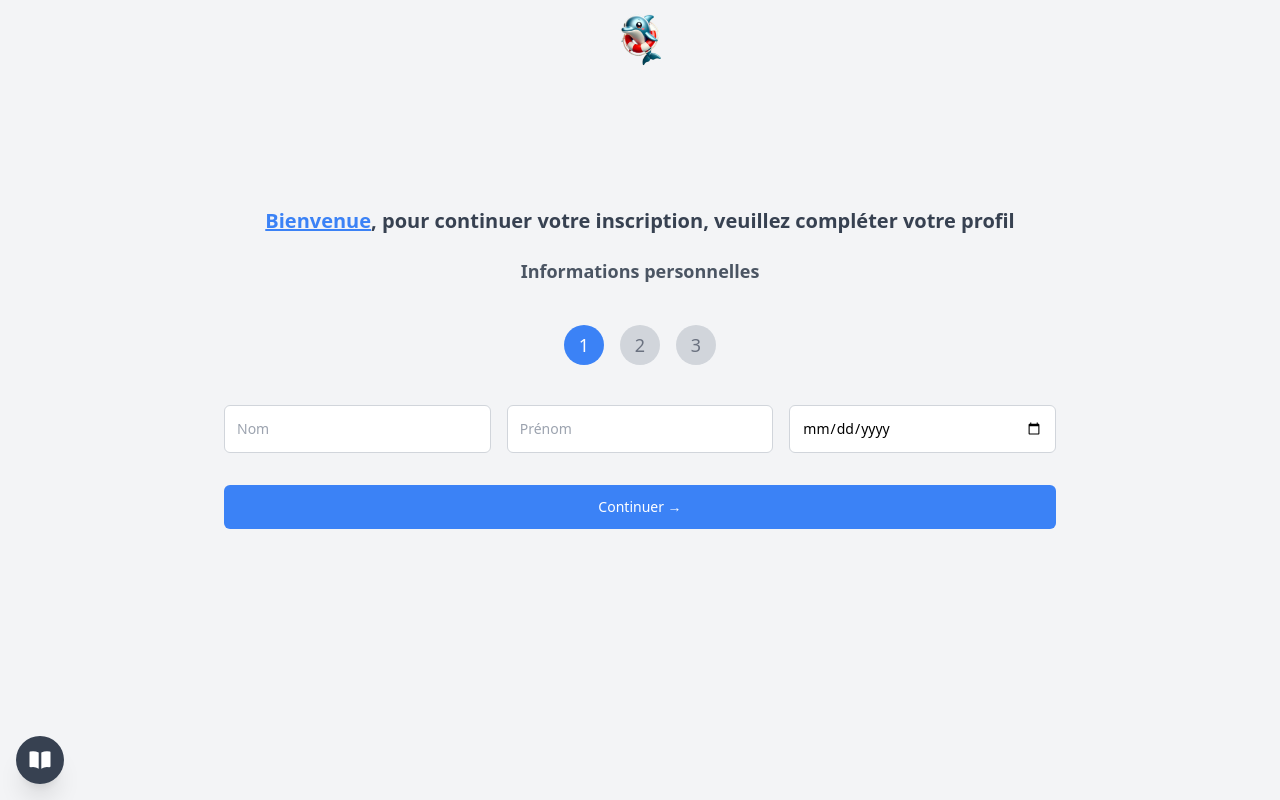
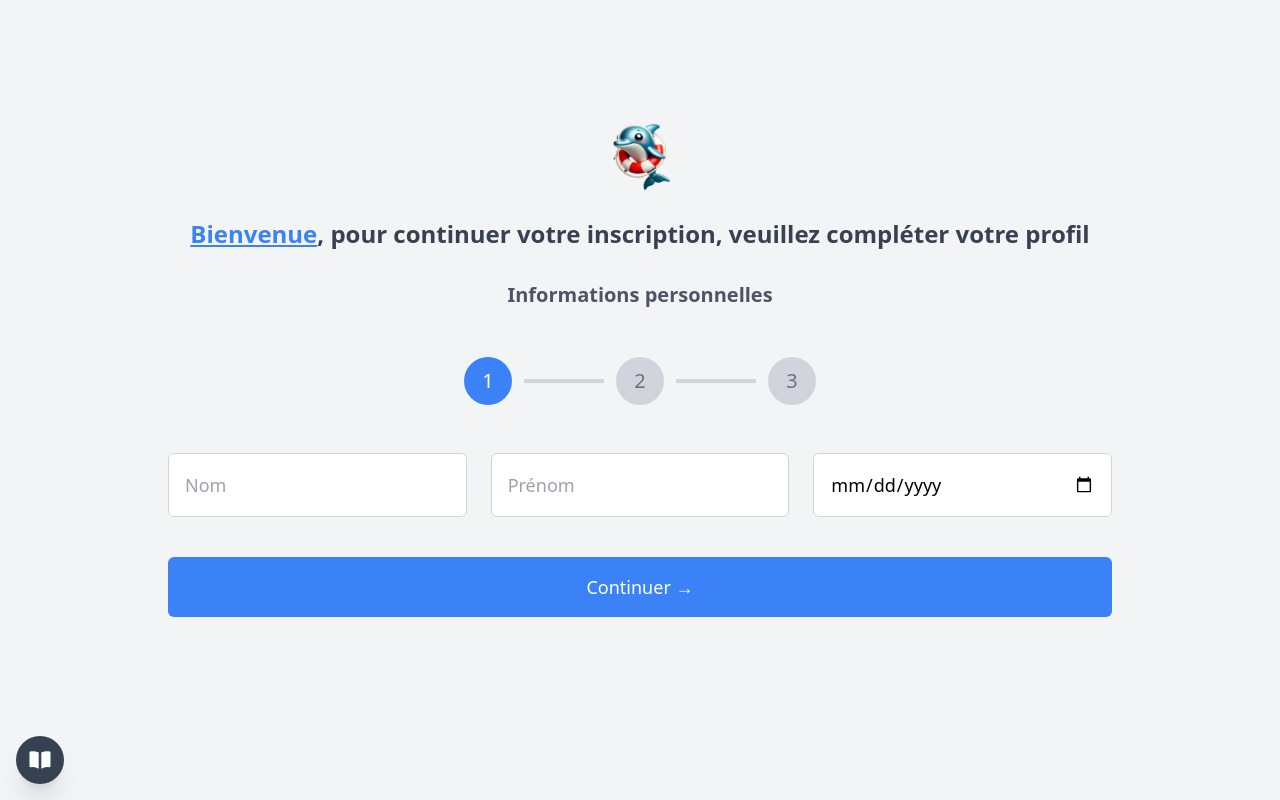
Before and after one commit to erwanmarega/SAE501, a Next.js app in the folder vsj_next/: page /signup in a window 1280 px wide. Built offline with nearby package versions, Linux system fonts and the light colour scheme.

Commit message:
Maj signup

```diff
--- a/package.json
+++ b/package.json
@@ -1,6 +1,7 @@
 {
   "dependencies": {
     "autoprefixer": "^10.4.20",
+    "framer-motion": "^11.13.4",
     "postcss": "^8.4.49",
     "tailwindcss": "^3.4.15"
   }
--- a/vsj_next/app/globals.css
+++ b/vsj_next/app/globals.css
@@ -37,3 +37,33 @@
   font-weight: 300; /* Light */
   font-style: normal;
 }
+@keyframes grow {
+  from {
+    width: 0;
+  }
+  to {
+    width: 100%;
+  }
+}
+@keyframes grow {
+  from {
+    width: 0;
+  }
+  to {
+    width: 100%;
+  }
+}
+
+.progress-bar {
+  height: 4px;
+  width: 100%;
+  background-color: #d1d5db;
+  overflow: hidden;
+  position: relative;
+  transition: background-color 0.3s ease-in-out;
+}
+
+.progress-bar.progress-active {
+  background-color: #3b82f6;
+  animation: grow 0.5s ease-in-out forwards;
+}
--- a/vsj_next/app/signup/page.tsx
+++ b/vsj_next/app/signup/page.tsx
@@ -1,13 +1,13 @@
 "use client";
 
 import React, { useState } from "react";
-import { motion } from "framer-motion";
 import Confetti from "react-confetti";
-import Logo from "../components/ui/logo";
 
 const Signup: React.FC = () => {
   const [step, setStep] = useState(1);
   const [showConfetti, setShowConfetti] = useState(false);
+  const [barWidthStep1To2, setBarWidthStep1To2] = useState(0); // Barre entre 1 et 2
+  const [barWidthStep2To3, setBarWidthStep2To3] = useState(0); // Barre entre 2 et 3
 
   const handleNextStep = () => {
     if (step === 3) {
@@ -16,28 +16,48 @@ const Signup: React.FC = () => {
     } else {
       setStep((prev) => Math.min(prev + 1, 3));
     }
+
+    // Animer la barre entre l'étape 1 et 2
+    if (step === 1 && barWidthStep1To2 < 100) {
+      setBarWidthStep1To2((prev) => Math.min(prev + 100, 100)); // Ne pas dépasser 100%
+    }
+    // Animer la barre entre l'étape 2 et 3
+    if (step === 2 && barWidthStep2To3 < 100) {
+      setBarWidthStep2To3((prev) => Math.min(prev + 100, 100)); // Ne pas dépasser 100%
+    }
   };
 
-  const handlePreviousStep = () => setStep((prev) => Math.max(prev - 1, 1));
+  const handlePreviousStep = () => {
+    setStep((prev) => Math.max(prev - 1, 1));
+
+    // Animer la barre pour la réduction de droite à gauche entre 1 et 2
+    if (step === 2 && barWidthStep1To2 > 0) {
+      setBarWidthStep1To2((prev) => Math.max(prev - 100, 0)); // Ne pas descendre en dessous de 0
+    }
+    // Animer la barre pour la réduction de droite à gauche entre 2 et 3
+    if (step === 3 && barWidthStep2To3 > 0) {
+      setBarWidthStep2To3((prev) => Math.max(prev - 100, 0)); // Ne pas descendre en dessous de 0
+    }
+  };
 
   const stepTitles = ["Informations personnelles", "Résidence", "Coordonnées"];
 
   return (
-    <div className="min-h-screen flex items-center justify-center bg-gray-100 text-base md:text-lg">
+    <div className="min-h-screen flex items-center justify-center bg-gray-100 text-[1.125rem] md:text-xl">
       {showConfetti && <Confetti />}
-      <div className="w-full max-w-4xl p-8 min-h-[400px]">
+      <div className="w-full max-w-5xl p-10">
         {step === 4 ? (
           <div className="flex flex-col items-center">
-            <div className="text-4xl mb-6 flex items-center justify-center w-16 h-16 bg-blue-500 text-white rounded-full">
+            <div className="text-5xl mb-8 flex items-center justify-center w-20 h-20 bg-blue-500 text-white rounded-full">
               ✓
             </div>
-            <h1 className="text-2xl font-bold text-black mb-4">
+            <h1 className="text-3xl font-bold text-black mb-6">
               Profil bien enregistré
             </h1>
-            <div className="text-6xl mb-6">👏</div>
+            <div className="text-7xl mb-8">👏</div>
             <button
-              className="bg-blue-500 text-white font-medium text-sm py-3 px-12 rounded-md hover:bg-blue-600 transition-all"
-              onClick={() => (window.location.href = "/")}
+              className="bg-blue-500 text-white font-medium text-lg py-4 px-16 rounded-md hover:bg-blue-600 transition-all"
+              onClick={() => (window.location.href = "/home")}
             >
               Démarrer l'expérience →
             </button>
@@ -45,56 +65,70 @@ const Signup: React.FC = () => {
         ) : (
           <>
             {/* En-tête */}
-            <div className="flex flex-col items-center mb-10">
-              <Logo placement="center" />
-              <h1 className="text-xl font-semibold text-gray-700 text-center leading-tight">
+            <div className="flex flex-col items-center mb-12">
+              <img
+                src="./assets/img/logo.png"
+                alt="Logo"
+                className="w-20 h-20 mb-6"
+              />
+              <h1 className="text-2xl font-semibold text-gray-700 text-center leading-tight">
                 <span className="text-blue-500 underline">Bienvenue</span>, pour
                 continuer votre inscription, veuillez compléter votre profil
               </h1>
-              <h2 className="text-lg font-bold text-gray-600 mt-6">
+              <h2 className="text-xl font-bold text-gray-600 mt-8">
                 {stepTitles[step - 1]}
               </h2>
             </div>
 
             {/* Progression */}
-            <div className="flex items-center justify-center gap-2 mb-10">
-              <div className="flex items-center gap-2">
+            <div className="flex items-center justify-center gap-3 mb-12">
+              {/* Barre entre 1 et 2 */}
+              <div className="flex items-center gap-3">
                 <div
-                  className={`w-10 h-10 flex items-center justify-center rounded-full text-lg font-medium ${
-                    step >= 1
+                  className={`w-12 h-12 flex items-center justify-center rounded-full text-xl font-medium ${
+                    step > 1
+                      ? "bg-blue-500 text-white"
+                      : "bg-blue-500 text-white"
+                  }`}
+                >
+                  {step > 1 ? "✔" : "1"}
+                </div>
+                <div className="relative w-20 h-[4px] bg-gray-300">
+                  <div
+                    className={`absolute left-0 top-0 h-full bg-blue-500`}
+                    style={{
+                      width: `${barWidthStep1To2}%`,
+                      transition: "width 0.5s ease",
+                    }}
+                  ></div>
+                </div>
+              </div>
+              {/* Barre entre 2 et 3 */}
+              <div className="flex items-center gap-3">
+                <div
+                  className={`w-12 h-12 flex items-center justify-center rounded-full text-xl font-medium ${
+                    step > 2
+                      ? "bg-blue-500 text-white"
+                      : step === 2
                       ? "bg-blue-500 text-white"
                       : "bg-gray-300 text-gray-500"
                   }`}
                 >
-                  1
+                  {step > 2 ? "✔" : "2"}
                 </div>
-                <motion.div
-                  className="h-[3px] bg-gray-300"
-                  animate={{ width: step > 1 ? "100%" : "0%" }}
-                  transition={{ duration: 0.5 }}
-                  style={{ width: "4rem" }}
-                />
+                <div className="relative w-20 h-[4px] bg-gray-300">
+                  <div
+                    className={`absolute left-0 top-0 h-full bg-blue-500`}
+                    style={{
+                      width: `${barWidthStep2To3}%`,
+                      transition: "width 0.5s ease",
+                    }}
+                  ></div>
+                </div>
               </div>
-              <div className="flex items-center gap-2">
+              <div className="flex items-center gap-3">
                 <div
-                  className={`w-10 h-10 flex items-center justify-center rounded-full text-lg font-medium ${
-                    step >= 2
-                      ? "bg-blue-500 text-white"
-                      : "bg-gray-300 text-gray-500"
-                  }`}
-                >
-                  2
-                </div>
-                <motion.div
-                  className="h-[3px] bg-gray-300"
-                  animate={{ width: step === 3 ? "100%" : "0%" }}
-                  transition={{ duration: 0.5 }}
-                  style={{ width: "4rem" }}
-                />
-              </div>
-              <div className="flex items-center gap-2">
-                <div
-                  className={`w-10 h-10 flex items-center justify-center rounded-full text-lg font-medium ${
+                  className={`w-12 h-12 flex items-center justify-center rounded-full text-xl font-medium ${
                     step === 3
                       ? "bg-blue-500 text-white"
                       : "bg-gray-300 text-gray-500"
@@ -107,91 +141,89 @@ const Signup: React.FC = () => {
 
             {/* Formulaires */}
             {step === 1 && (
-              <form className="grid grid-cols-3 gap-4 mb-8">
+              <form className="grid grid-cols-3 gap-6 mb-10">
                 <input
                   type="text"
                   name="nom"
                   placeholder="Nom"
-                  className="col-span-1 border border-gray-300 rounded-md p-3 text-sm focus:outline-none focus:ring-2 focus:ring-blue-500"
+                  className="col-span-1 border border-gray-300 rounded-md p-4 text-lg focus:outline-none focus:ring-2 focus:ring-blue-500"
                 />
                 <input
                   type="text"
                   name="prenom"
                   placeholder="Prénom"
-                  className="col-span-1 border border-gray-300 rounded-md p-3 text-sm focus:outline-none focus:ring-2 focus:ring-blue-500"
+                  className="col-span-1 border border-gray-300 rounded-md p-4 text-lg focus:outline-none focus:ring-2 focus:ring-blue-500"
                 />
                 <input
                   type="date"
                   name="dateNaissance"
                   placeholder="JJ/MM/AAAA"
-                  className="col-span-1 border border-gray-300 rounded-md p-3 text-sm focus:outline-none focus:ring-2 focus:ring-blue-500"
+                  className="col-span-1 border border-gray-300 rounded-md p-4 text-lg focus:outline-none focus:ring-2 focus:ring-blue-500"
                 />
               </form>
             )}
 
             {step === 2 && (
-              <form className="grid grid-cols-3 gap-4 mb-8">
+              <form className="grid grid-cols-3 gap-6 mb-10">
                 <input
                   type="text"
                   name="adresse"
                   placeholder="Adresse"
-                  className="col-span-1 border border-gray-300 rounded-md p-3 text-sm focus:outline-none focus:ring-2 focus:ring-blue-500"
+                  className="col-span-1 border border-gray-300 rounded-md p-4 text-lg focus:outline-none focus:ring-2 focus:ring-blue-500"
                 />
                 <input
                   type="text"
                   name="codePostal"
                   placeholder="Code Postal"
-                  className="col-span-1 border border-gray-300 rounded-md p-3 text-sm focus:outline-none focus:ring-2 focus:ring-blue-500"
+                  className="col-span-1 border border-gray-300 rounded-md p-4 text-lg focus:outline-none focus:ring-2 focus:ring-blue-500"
                 />
                 <input
                   type="text"
                   name="ville"
                   placeholder="Ville"
-                  className="col-span-1 border border-gray-300 rounded-md p-3 text-sm focus:outline-none focus:ring-2 focus:ring-blue-500"
+                  className="col-span-1 border border-gray-300 rounded-md p-4 text-lg focus:outline-none focus:ring-2 focus:ring-blue-500"
                 />
               </form>
             )}
 
             {step === 3 && (
-              <form className="grid grid-cols-3 gap-4 mb-8">
+              <form className="grid grid-cols-3 gap-6 mb-10">
                 <input
                   type="text"
                   name="telephone"
                   placeholder="Téléphone"
-                  className="col-span-1 border border-gray-300 rounded-md p-3 text-sm focus:outline-none focus:ring-2 focus:ring-blue-500"
+                  className="col-span-1 border border-gray-300 rounded-md p-4 text-lg focus:outline-none focus:ring-2 focus:ring-blue-500"
                 />
                 <input
                   type="email"
                   name="email"
                   placeholder="Adresse mail"
-                  className="col-span-1 border border-gray-300 rounded-md p-3 text-sm focus:outline-none focus:ring-2 focus:ring-blue-500"
+                  className="col-span-1 border border-gray-300 rounded-md p-4 text-lg focus:outline-none focus:ring-2 focus:ring-blue-500"
                 />
                 <input
                   type="text"
                   name="ville"
                   placeholder="Ville"
-                  className="col-span-1 border border-gray-300 rounded-md p-3 text-sm focus:outline-none focus:ring-2 focus:ring-blue-500"
+                  className="col-span-1 border border-gray-300 rounded-md p-4 text-lg focus:outline-none focus:ring-2 focus:ring-blue-500"
                 />
               </form>
             )}
 
             {/* Boutons */}
-            <div className="flex flex-col gap-4">
+            <div className="flex flex-col gap-1">
               <button
                 type="button"
                 onClick={handleNextStep}
-                className="w-full bg-blue-500 text-white font-medium text-sm py-3 rounded-md hover:bg-blue-600 transition-all"
+                className="w-full bg-blue-500 text-white font-medium text-lg py-4 rounded-md hover:bg-blue-600 transition-all"
               >
                 Continuer →
               </button>
-              <div className="h-12">
+              <div className="h-16">
                 <button
                   type="button"
                   onClick={handlePreviousStep}
-                  className={`w-full text-black font-medium text-sm py-3 rounded-md border-none hover:underline transition-all ${
-                    step > 1
-                      ? "opacity-100 pointer-events-auto"
-                      : "opacity-0 pointer-events-none"
+                  className={`w-full text-black font-medium text-lg py-4 rounded-md border-none hover:underline transition-all ${
+                    step > 1 ? "visible" : "invisible"
                   }`}
                 >
                   ← Étape précédente
--- a/vsj_next/package.json
+++ b/vsj_next/package.json
@@ -10,7 +10,7 @@
   },
   "dependencies": {
     "@heroicons/react": "^2.2.0",
-    "framer-motion": "^11.13.3",
+    "framer-motion": "^11.13.4",
     "next": "^14.0.5",
     "next-intl": "^3.26.0",
     "react": "^18.2.0",
```
Also changed, not shown: vsj_next/app/activity/page.tsx (added, +111 -0 lines), 2 other files (tests, documents, lock files or other folders).
